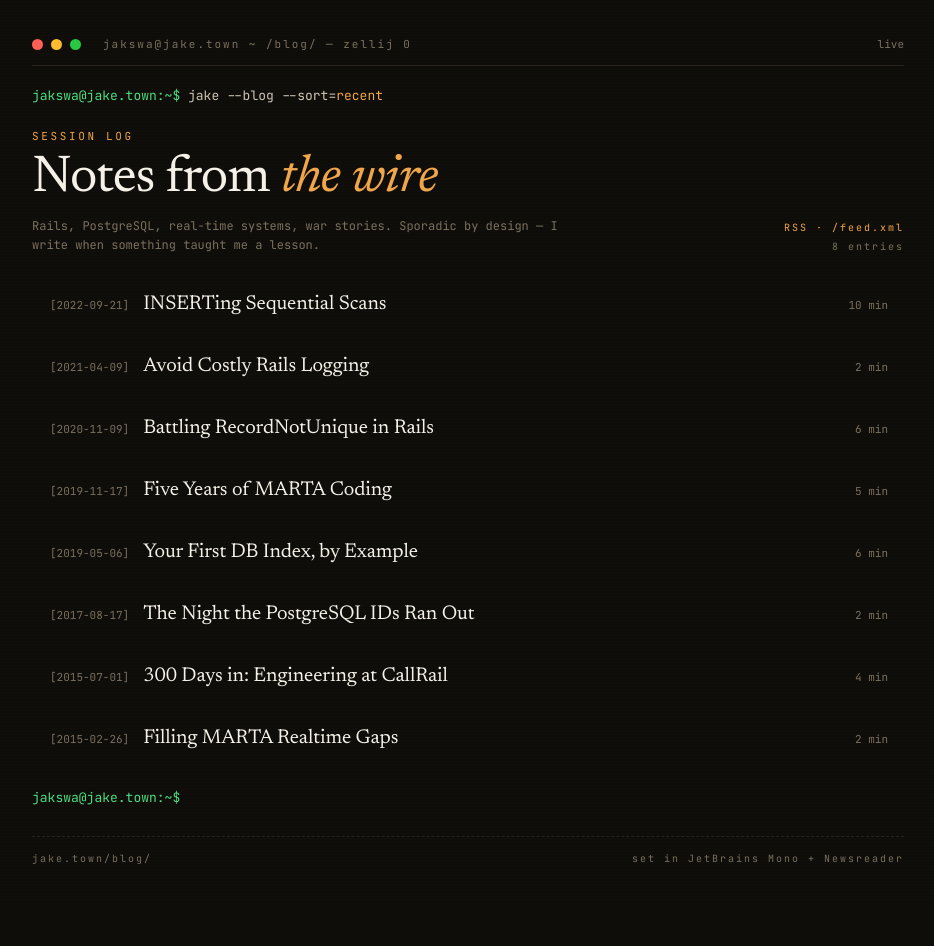
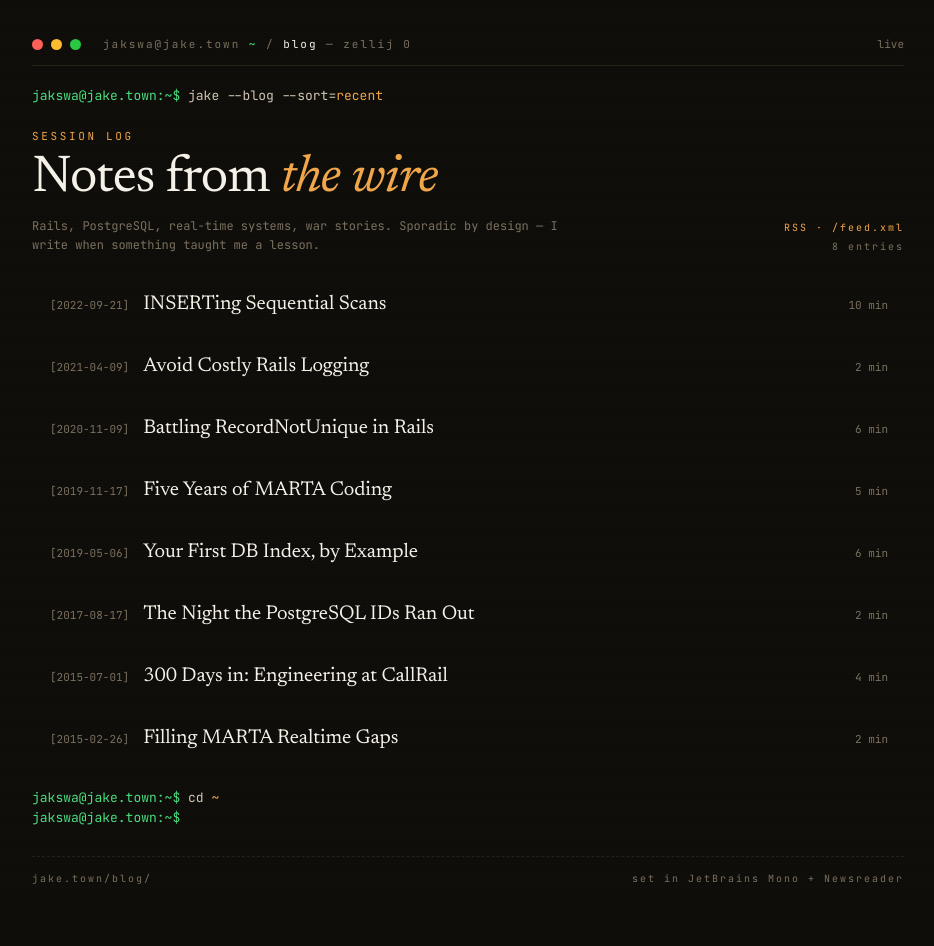
Before and after one commit to jakswa/jake.town, a Jekyll site: the page built from blog/index.html, in a window 1280 px wide. Shown: the whole page, without its empty margins (172-1106 px from the left). Built offline with Jekyll 4.4.1, drawn with Linux system fonts in a browser that asks for light colours.

Commit message:
Surface navigation on inner pages
Previously, resume had no nav at all and blog/index only had a
decorative blinking caret in its foot prompt — no way home from
either without using the browser back button. Post pages had a
single 'back to /blog' link.

Make the winbar path clickable on every inner page: `~` always
links home; intermediate path segments link to their parent
(`~ / blog / postgresql-ids-ran-out`). Style the links in
dial-tone green so they read as interactive.

Add a 'cd ~' prompt to the resume close block and the blog index
foot prompt so the home link exists in both the top chrome and
the bottom prompt — terminal-native, two ways to find it.

Co-Authored-By: Claude Opus 4.7 <noreply@anthropic.com>

```diff
--- a/_layouts/default.html
+++ b/_layouts/default.html
@@ -71,6 +71,9 @@
     .winbar .y { background: #febc2e; }
     .winbar .g { background: #28c840; }
     .winbar .title { margin-left: 14px; font-size: 11px; letter-spacing: 0.18em; color: var(--ink-mute); }
+    .winbar .title a { color: var(--green); text-decoration: none; }
+    .winbar .title a:hover { color: var(--glow); text-decoration: underline; }
+    .winbar .title .here { color: var(--paper); }
     .winbar .meta { margin-left: auto; font-size: 11px; color: var(--ink-mute); }
 
     .prompt { color: var(--green); }
@@ -96,7 +99,7 @@
 <body>
   <div class="winbar" role="presentation">
     <span class="dot r"></span><span class="dot y"></span><span class="dot g"></span>
-    <span class="title">jakswa@jake.town ~ {{ page.url | default: '/' }} ─ zellij 0</span>
+    <span class="title">jakswa@jake.town <a href="/">~</a>{% assign parts = page.url | split: "/" %}{% for part in parts %}{% if part != "" %} / {% if forloop.last %}<span class="here">{{ part }}</span>{% else %}<a href="/{{ part }}/">{{ part }}</a>{% endif %}{% endif %}{% endfor %} ─ zellij 0</span>
     <span class="meta">{% if page.date %}{{ page.date | date: "%Y-%m-%d" }}{% else %}live{% endif %}</span>
   </div>
 
--- a/_layouts/resume.html
+++ b/_layouts/resume.html
@@ -61,6 +61,9 @@
     .winbar .y { background: #febc2e; }
     .winbar .g { background: #28c840; }
     .winbar .title { margin-left: 14px; font-size: 11px; letter-spacing: 0.18em; color: var(--ink-mute); }
+    .winbar .title a { color: var(--green); text-decoration: none; }
+    .winbar .title a:hover { color: var(--glow); text-decoration: underline; }
+    .winbar .title .here { color: var(--paper); }
     .winbar .when { margin-left: auto; font-size: 11px; color: var(--ink-mute); }
 
     .prompt { color: var(--green); }
@@ -166,7 +169,7 @@
 <body>
   <div class="winbar" role="presentation">
     <span class="dot r"></span><span class="dot y"></span><span class="dot g"></span>
-    <span class="title">jakswa@callrail ~ /resume ─ zellij 0</span>
+    <span class="title">jakswa@callrail <a href="/">~</a> / <span class="here">resume</span> ─ zellij 0</span>
     <span class="when" id="winbar-when"></span>
   </div>
 
--- a/blog/index.html
+++ b/blog/index.html
@@ -125,7 +125,8 @@ description: Posts about Rails, PostgreSQL, real-time systems, and side projects
 </div>
 
 <div class="foot-prompt">
-  <span class="prompt">jakswa@jake.town:~$</span> <span class="caret"></span>
+  <div><span class="prompt">jakswa@jake.town:~$</span> cd <a href="/" class="arg">~</a></div>
+  <div><span class="prompt">jakswa@jake.town:~$</span> <span class="caret"></span></div>
 </div>
 
 <script>
--- a/resume.html
+++ b/resume.html
@@ -160,6 +160,7 @@ description: Resume — Jake Swanson, Staff Engineer.
 
 <!-- CLOSE -->
 <div class="close">
+  <div><span class="prompt">jakswa@jake.town:~$</span> cd <a href="/" class="arg">~</a></div>
   <div><span class="prompt">jakswa@jake.town:~$</span> exit</div>
   <div><span class="closed">connection closed.</span> <span class="have">have a good shift.</span></div>
 </div>
```
